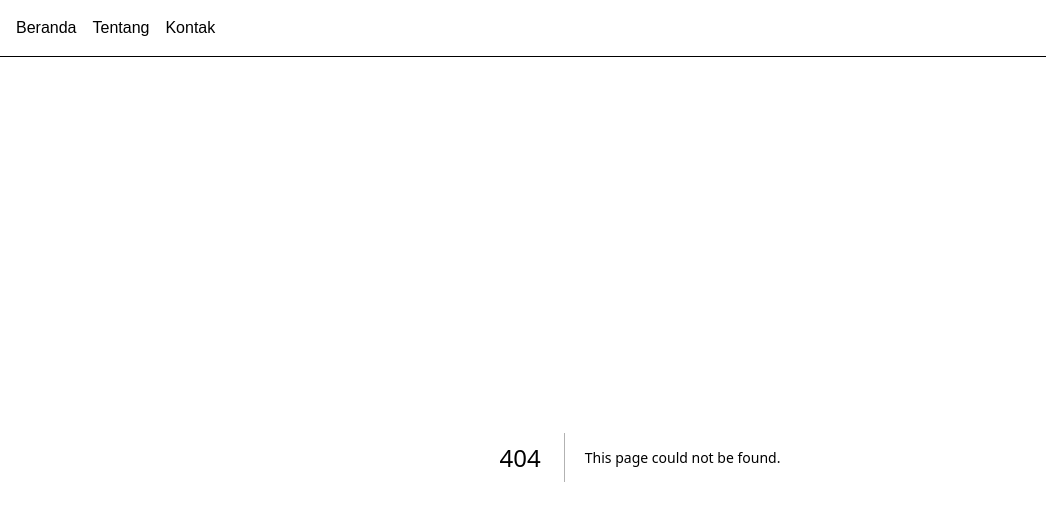
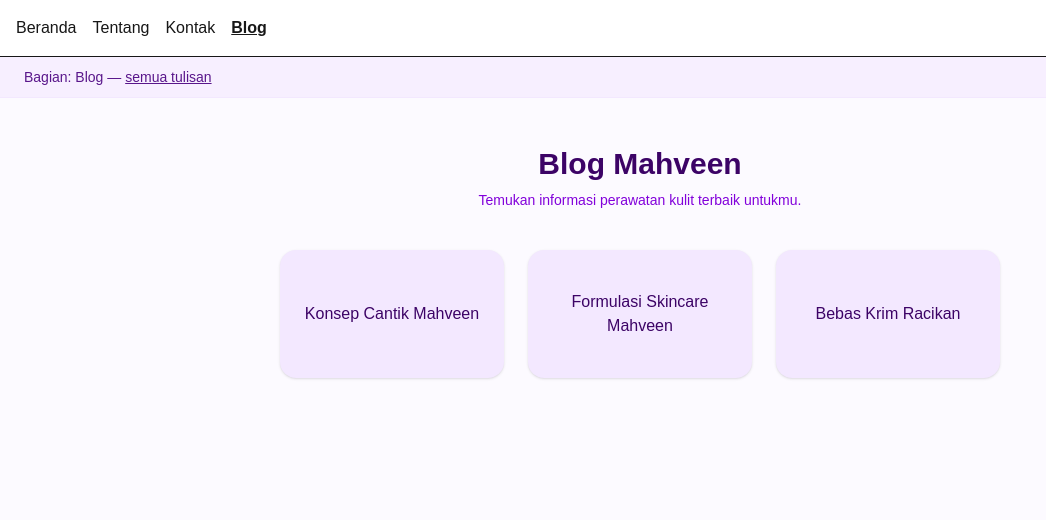
Before and after one commit to tari8487/tugas-nextjs-mahveen, a Next.js app: page /blog in a window 1280 px wide. Before the commit this address had no page. Shown: the top 520 px of the page, without its empty margins (0-1046 px from the left). Built offline with nearby package versions, Linux system fonts and the light colour scheme.

Commit message:
Tugas 03

```diff
--- /dev/null
+++ b/app/blog/[slug]/page.tsx
@@ -0,0 +1,18 @@
+export default async function TulisanPage({ params }: { params: Promise<{ slug: string }> }) {
+  const { slug } = await params;
+
+  return (
+    <main className="mx-auto max-w-3xl px-6 py-12">
+      <h1 className="text-3xl font-bold text-purple-950">{slug}</h1>
+      <div className="mt-6 rounded-xl border border-purple-200 bg-white p-6 shadow-sm">
+        <p className="mt-4">
+          Mahveen hadir dengan rangkaian produk Cosmeceutical Grade Skincare, tingkat perawatan
+          wajah yang memiliki khasiat seperti obat, namun dapat digunakan selamanya layaknya
+          kosmetik. Mahveen diformulasi oleh para ahli dengan kombinasi bahan-bahan alam yang dapat
+          mengembalikan kesehatan dan kecantikan alami kulit wajah. Visi kami adalah Wujudkan
+          Muslimah Indonesia Bebas dari Krim Abal-Abal dan Krim Racikan Tidak Terstandar.
+        </p>
+      </div>
+    </main>
+  );
+}
--- /dev/null
+++ b/app/blog/layout.tsx
@@ -0,0 +1,15 @@
+import Link from "next/link";
+
+export default function BlogLayout({ children }: Readonly<{ children: React.ReactNode }>) {
+  return (
+    <section className="min-h-screen bg-purple-50/50 pb-12">
+      <p className="border-b border-purple-100 bg-purple-100/60 px-6 py-2.5 text-sm text-purple-900">
+        Bagian: Blog —{" "}
+        <Link href="/blog" className="underline">
+          semua tulisan
+        </Link>
+      </p>
+      {children}
+    </section>
+  );
+}
--- /dev/null
+++ b/app/blog/page.tsx
@@ -0,0 +1,62 @@
+import Link from "next/link";
+
+export default function BlogPage() {
+  const articles = [
+    {
+      title: "Konsep Cantik Mahveen",
+      description: "Memahami konsep kecantikan Mahveen.",
+      href: "/blog/konsep-cantik-mahveen",
+      color: "bg-purple-100",
+      accent: "bg-purple-700",
+    },
+    {
+      title: "Formulasi Skincare Mahveen",
+      description: "Mengenal formulasi produk Mahveen.",
+      href: "/blog/formulasi-skincare-mahveen",
+      color: "bg-yellow-100",
+      accent: "bg-yellow-500",
+    },
+    {
+      title: "Bebas Krim Racikan",
+      description: "Solusi lepas dari krim racikan",
+      href: "/blog/bebas-krim-racikan",
+      color: "bg-violet-100",
+      accent: "bg-violet-700",
+    },
+  ];
+
+  return (
+    <main className="mx-auto max-w-3xl px-6 py-12">
+      <div className="text-center">
+        <h1 className="text-3xl font-bold text-purple-950">Blog Mahveen</h1>
+
+        <p className="mt-2 text-sm text-purple-700">
+          Temukan informasi perawatan kulit terbaik untukmu.
+        </p>
+      </div>
+
+      <div className="mt-10 grid gap-6 md:grid-cols-3">
+        <Link
+          href="/blog/konsep-cantik-mahveen"
+          className="flex min-h-32 items-center justify-center text-center rounded-2xl bg-purple-100 p-6 text-purple-950 shadow-sm transition-all duration-300 hover:bg-purple-900 hover:text-white hover:shadow-xl"
+        >
+          Konsep Cantik Mahveen
+        </Link>
+
+        <Link
+          href="/blog/formulasi-skincare-mahveen"
+          className="flex min-h-32 items-center justify-center text-center rounded-2xl bg-purple-100 p-6 text-purple-950 shadow-sm transition-all duration-300 hover:bg-purple-900 hover:text-white hover:shadow-xl"
+        >
+          Formulasi Skincare Mahveen
+        </Link>
+
+        <Link
+          href="/blog/bebas-krim-racikan"
+          className="flex min-h-32 items-center justify-center text-center rounded-2xl bg-purple-100 p-6 text-purple-950 shadow-sm transition-all duration-300 hover:bg-purple-900 hover:text-white hover:shadow-xl text-center"
+        >
+          Bebas Krim Racikan
+        </Link>
+      </div>
+    </main>
+  );
+}
--- a/app/layout.tsx
+++ b/app/layout.tsx
@@ -1,7 +1,7 @@
 import type { Metadata } from "next";
 import { Geist, Geist_Mono } from "next/font/google";
 import "./globals.css";
-import Link from "next/link";
+import Menu from "./menu";
 
 const geistSans = Geist({
   variable: "--font-geist-sans",
@@ -22,11 +22,7 @@ export default function RootLayout({ children }: LayoutProps<"/">) {
   return (
     <html lang="en" className={`${geistSans.variable} ${geistMono.variable} h-full antialiased`}>
       <body className="min-h-full flex flex-col">
-        <nav className="flex gap-4 border-b p-4">
-          <Link href="/">Beranda</Link>
-          <Link href="/tentang">Tentang</Link>
-          <Link href="/kontak">Kontak</Link>
-        </nav>
+        <Menu />
         {children}
       </body>
     </html>
--- /dev/null
+++ b/app/menu.tsx
@@ -0,0 +1,26 @@
+"use client";
+
+import Link from "next/link";
+import { usePathname } from "next/navigation";
+
+export default function Menu() {
+  const pathname = usePathname();
+
+  const link = (href: string, label: string) => {
+    const isActive = href === "/blog" ? pathname.startsWith("/blog") : pathname === href;
+    return (
+      <Link href={href} className={isActive ? "font-bold underline" : ""}>
+        {label}
+      </Link>
+    );
+  };
+
+  return (
+    <nav className="flex gap-4 border-b p-4">
+      {link("/", "Beranda")}
+      {link("/tentang", "Tentang")}
+      {link("/kontak", "Kontak")}
+      {link("/blog", "Blog")}
+    </nav>
+  );
+}
--- a/app/tentang/page.tsx
+++ b/app/tentang/page.tsx
@@ -1,4 +1,9 @@
+"use client";
+
+import { useRouter } from "next/navigation";
+
 export default function TentangPage() {
+  const router = useRouter();
   return (
     <main className="p-8 font-sans">
       <div className="max-w-3xl mx-auto my-8 p-6 bg-white dark:bg-zinc-900 border-2 border-[#6B3FA0]/30 rounded-2xl shadow-md">
@@ -11,6 +16,14 @@ export default function TentangPage() {
           berkonsultasi sebelum memilih produk Mahveen. Dengan senang hati, saya akan membantu
           mengarahkan pilihan produk sesuai dengan kebutuhan kulit Anda.
         </p>
+
+        <button
+          type="button"
+          onClick={() => router.push("/")}
+          className="mt-6 rounded-lg bg-[#6B3FA0] border border-[#D4AF37] px-4 py-2 text-sm font-medium text-white hover:bg-[#583383] transition-colors"
+        >
+          Kembali ke Beranda
+        </button>
       </div>
     </main>
   );
```
